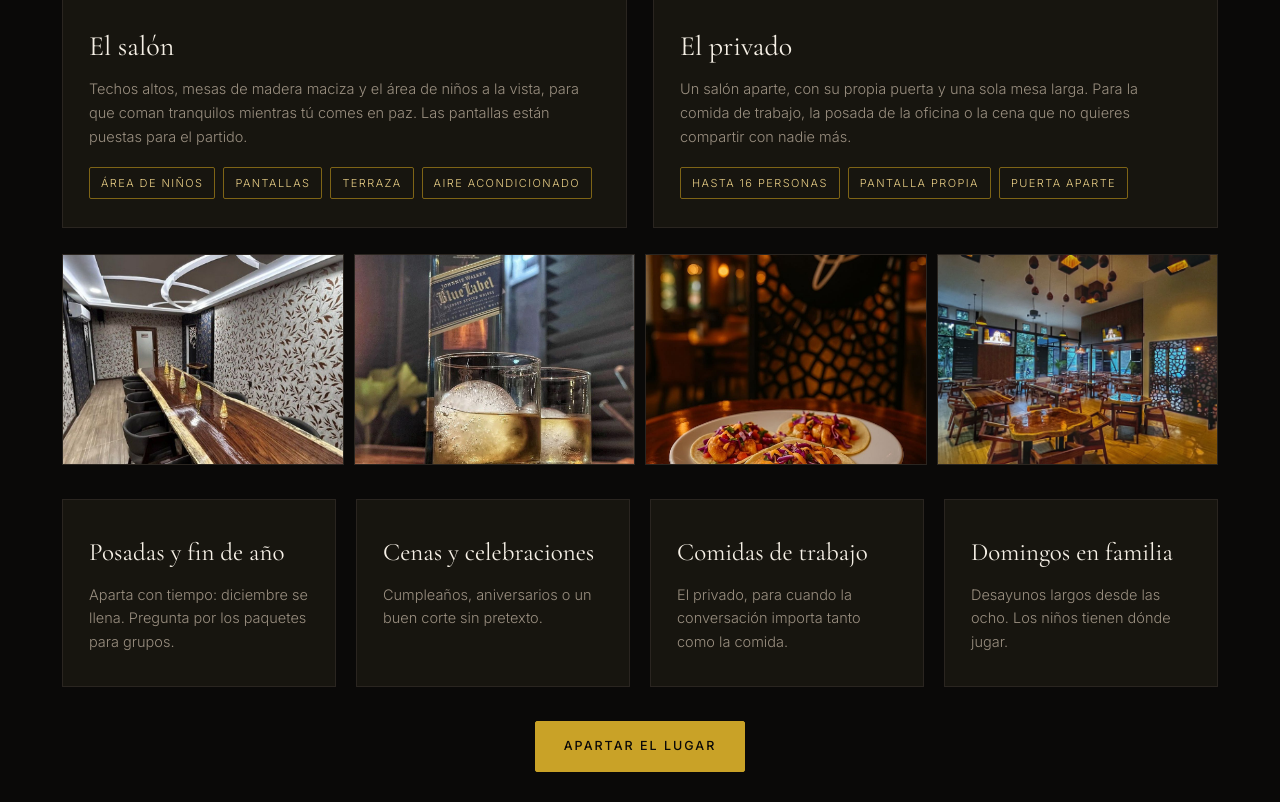
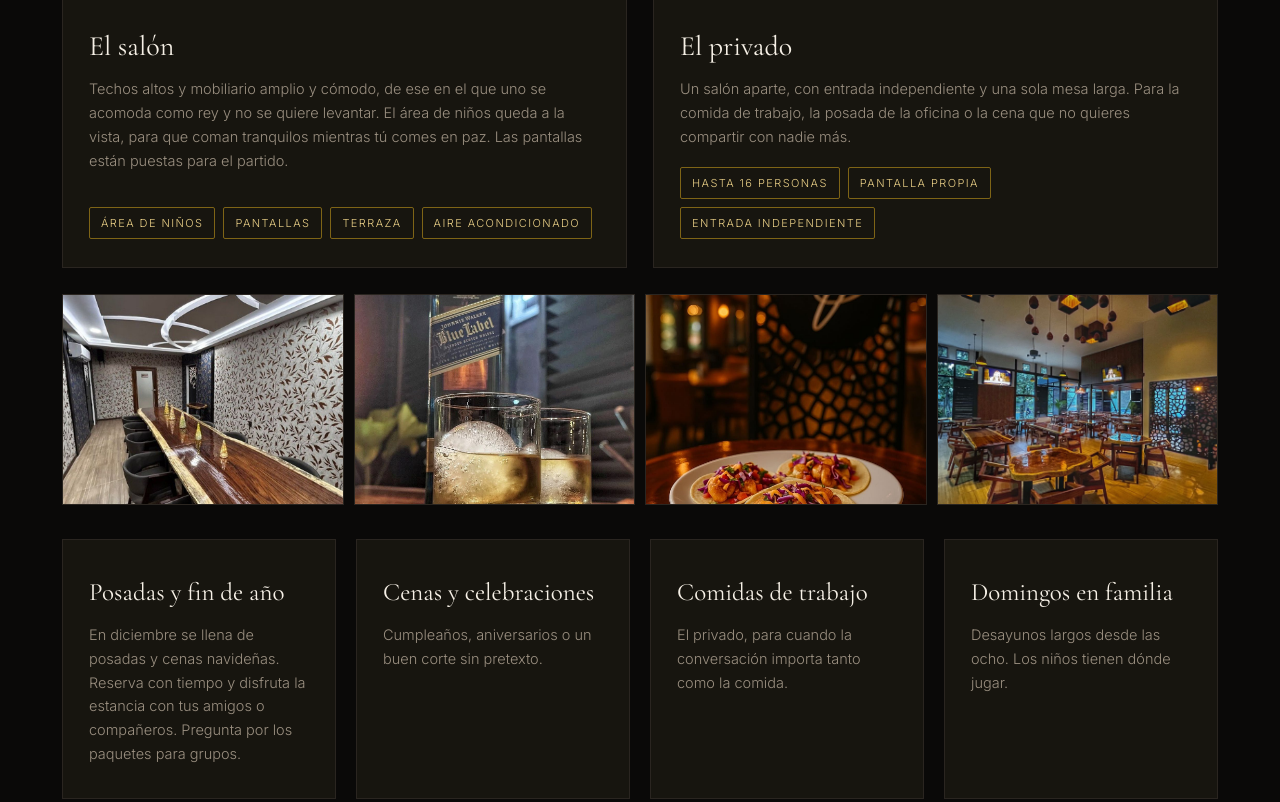
Before and after one commit to Arpaco07/pares, a plain HTML site: page index.html in a window 1280 px wide. Shown: the part 2672-3474 px from the top of the page. Drawn offline with nearby package versions, Linux system fonts and the light colour scheme.

Commit message:
Textos del lugar y de diciembre, como los quiere Arturo
El salon: fuera "mesas de madera maciza", entra el mobiliario comodo.
El privado: "entrada independiente" en vez de "su propia puerta".
Posadas: ademas de avisar que diciembre se llena, invita a reservar con
tiempo y a disfrutar con amigos o companeros.

Co-Authored-By: Claude Opus 5 <noreply@anthropic.com>
Claude-Session: https://claude.ai/code/session_01267DXcu1bGq4Z9VXnoUD9q

```diff
--- a/index.html
+++ b/index.html
@@ -422,10 +422,10 @@
 
     <div class="espacios">
       <article class="espacio">
-        <img src="./img/salon-3.jpg" alt="El salón, con las mesas de madera y el área de niños" loading="lazy">
+        <img src="./img/salon-3.jpg" alt="El salón, con el área de niños a la vista" loading="lazy">
         <div class="cuerpo">
           <h3>El salón</h3>
-          <p>Techos altos, mesas de madera maciza y el área de niños a la vista, para que coman tranquilos mientras tú comes en paz. Las pantallas están puestas para el partido.</p>
+          <p>Techos altos y mobiliario amplio y cómodo, de ese en el que uno se acomoda como rey y no se quiere levantar. El área de niños queda a la vista, para que coman tranquilos mientras tú comes en paz. Las pantallas están puestas para el partido.</p>
           <ul class="rasgos">
             <li>Área de niños</li><li>Pantallas</li><li>Terraza</li><li>Aire acondicionado</li>
           </ul>
@@ -436,9 +436,9 @@
         <img src="./img/privado-1.jpg" alt="Área privada con mesa larga de madera" loading="lazy">
         <div class="cuerpo">
           <h3>El privado</h3>
-          <p>Un salón aparte, con su propia puerta y una sola mesa larga. Para la comida de trabajo, la posada de la oficina o la cena que no quieres compartir con nadie más.</p>
+          <p>Un salón aparte, con entrada independiente y una sola mesa larga. Para la comida de trabajo, la posada de la oficina o la cena que no quieres compartir con nadie más.</p>
           <ul class="rasgos">
-            <li>Hasta 16 personas</li><li>Pantalla propia</li><li>Puerta aparte</li>
+            <li>Hasta 16 personas</li><li>Pantalla propia</li><li>Entrada independiente</li>
           </ul>
         </div>
       </article>
@@ -452,7 +452,7 @@
     </div>
 
     <div class="ocasiones" style="margin-top:34px">
-      <div class="ocasion"><h3>Posadas y fin de año</h3><p>Aparta con tiempo: diciembre se llena. Pregunta por los paquetes para grupos.</p></div>
+      <div class="ocasion"><h3>Posadas y fin de año</h3><p>En diciembre se llena de posadas y cenas navideñas. Reserva con tiempo y disfruta la estancia con tus amigos o compañeros. Pregunta por los paquetes para grupos.</p></div>
       <div class="ocasion"><h3>Cenas y celebraciones</h3><p>Cumpleaños, aniversarios o un buen corte sin pretexto.</p></div>
       <div class="ocasion"><h3>Comidas de trabajo</h3><p>El privado, para cuando la conversación importa tanto como la comida.</p></div>
       <div class="ocasion"><h3>Domingos en familia</h3><p>Desayunos largos desde las ocho. Los niños tienen dónde jugar.</p></div>
```
